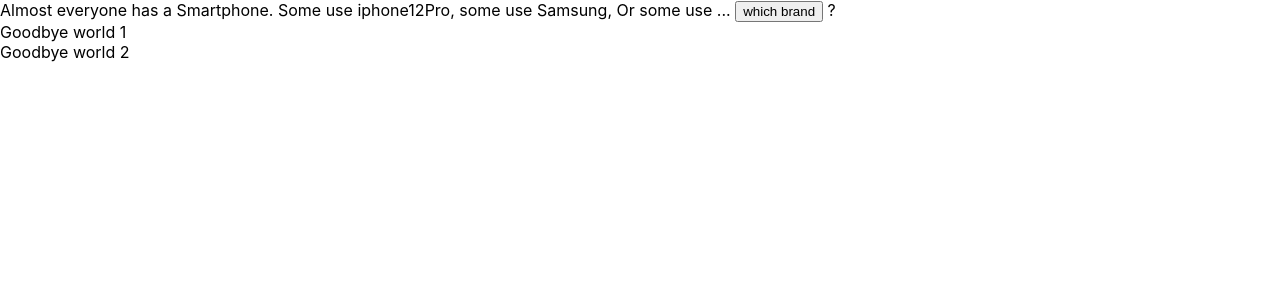
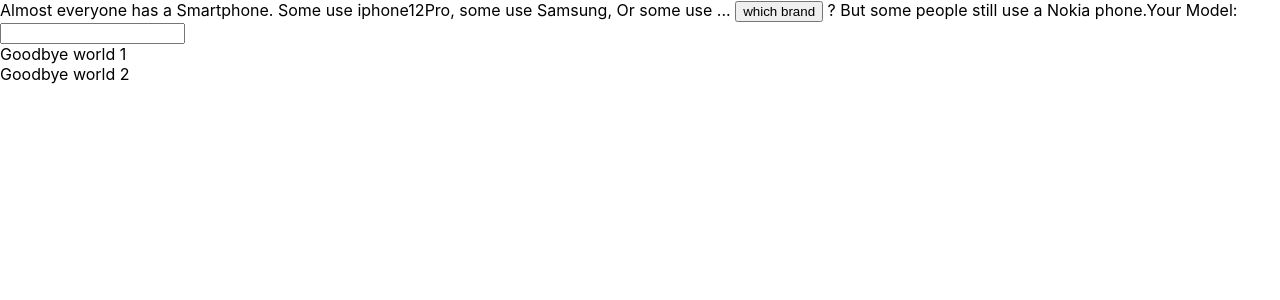
Before and after one commit to martina-heart/React-Erste, a React (Create React App) app: page / in a window 1280 px wide. Shown: the top 300 px of the page. Built offline with nearby package versions, Linux system fonts and the light colour scheme.

Commit message:
Finish Lifecycle method

```diff
--- a/src/App.js
+++ b/src/App.js
@@ -16,8 +16,12 @@
   function getHuawei(huawei) {
     console.log(huawei + " phone ");
   }
+  function getNokia(nokia) {
+    console.log(nokia + phone);
+  }
 
   return (
+    //Mounting
     <>
       <HelloWorld
         phone={phone}
@@ -26,6 +30,7 @@
         a={a}
         o={o}
         getHuawei={getHuawei}
+        getNokia={getNokia}
       />
     </>
   );
--- a/src/HelloWorld.component.js
+++ b/src/HelloWorld.component.js
@@ -4,18 +4,25 @@
 
 class HelloWorld extends React.Component {
   constructor(props) {
+    console.log("Constructor called");
     super(props);
 
     this.state = {
       iphone: "iphone",
       huawei: "Huawei",
+      nokia: "Nokia",
     };
 
     this.onClickHandler = this.onClickHandler.bind(this);
   }
 
   componentDidMount() {
+    console.log("componentDidMount called");
     this.setState({ iphone: "iphone12Pro" });
+  }
+
+  componentDidUpdate() {
+    console.log("componentDidUpdate called");
   }
 
   onClickHandler() {
@@ -27,7 +34,12 @@
       <div>
         Almost everyone has a Smart{this.props.phone}. Some use{" "}
         {this.state.iphone}, some use {this.props.samsung}, Or some use ...{" "}
-        <button onClick={this.onClickHandler}>which brand</button> ?
+        <button onClick={this.onClickHandler}>which brand</button> ? But some
+        people still use a {this.state.nokia} {this.props.phone}.
+        <label>
+          Your Model:
+          <input></input>
+        </label>
         <Goodbye
           world={this.props.world}
           numbers={this.props.a}
```
